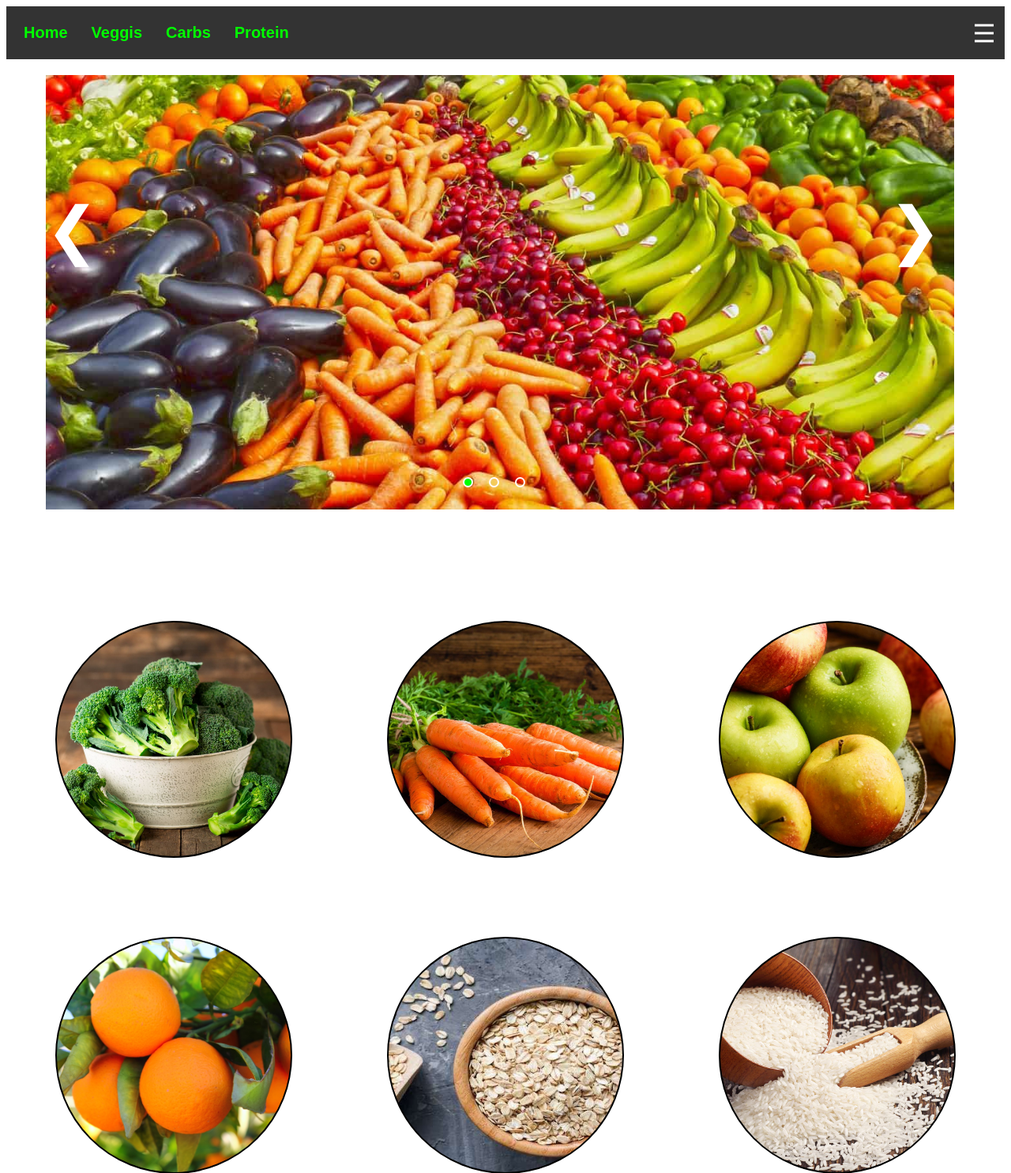
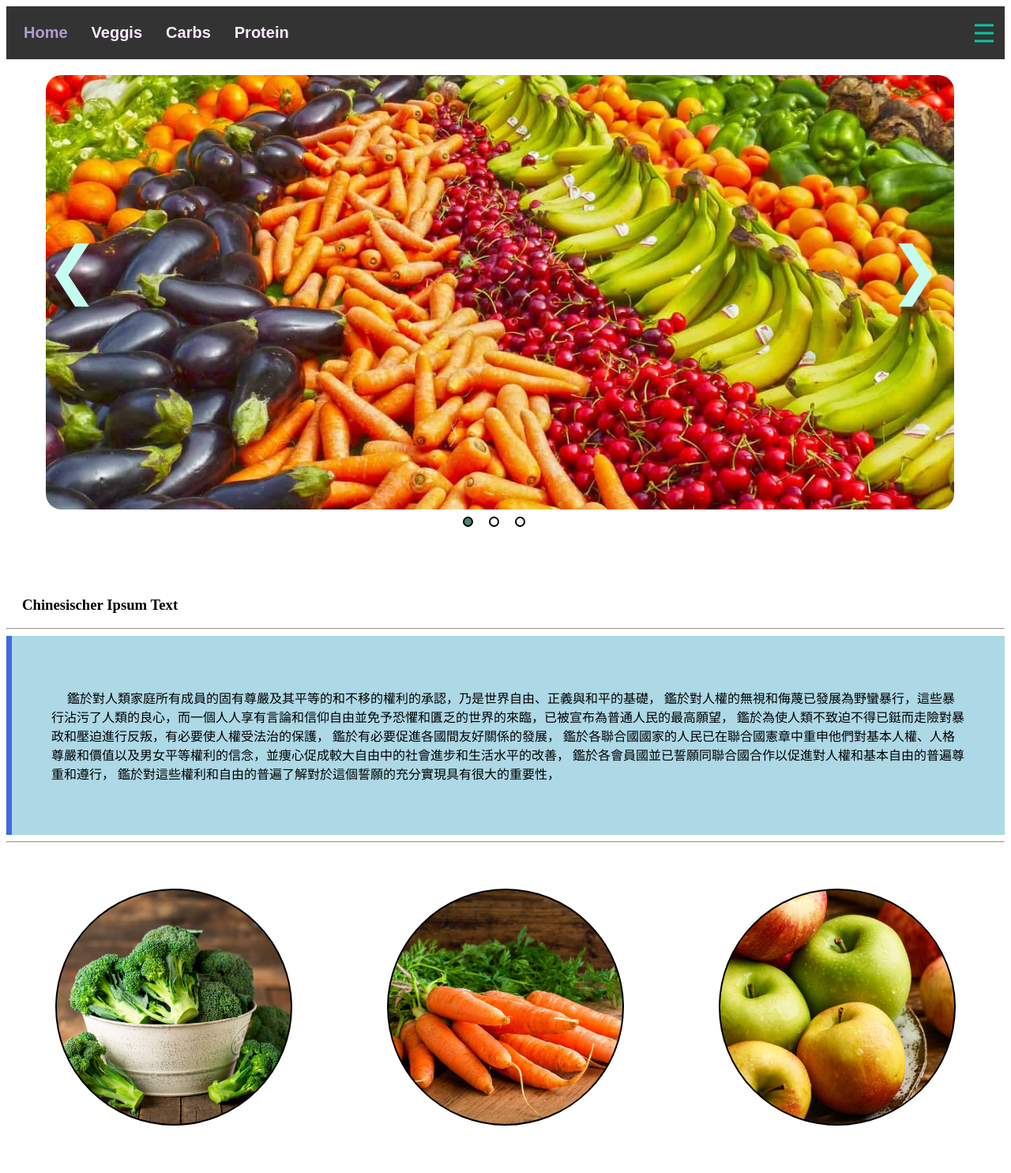
Before and after one commit to Sven1up/StarterProjekt, a PHP site: page /index.php in a window 1280 px wide. Shown: the top 1485 px of the page at 79% size. Run offline with PHP 8.4, Linux system fonts and the light colour scheme.

Commit message:
IpsumText

```diff
--- a/public/index.php
+++ b/public/index.php
@@ -18,6 +18,20 @@
     </div>
 </div>
 
+<h3 class="h3-title">Chinesischer Ipsum Text</h3>
+<hr>
+<div class="impsum">
+    <p> 鑑於對人類家庭所有成員的固有尊嚴及其平等的和不移的權利的承認，乃是世界自由、正義與和平的基礎，
+        鑑於對人權的無視和侮蔑已發展為野蠻暴行，這些暴行沾污了人類的良心，而一個人人享有言論和信仰自由並免予恐懼和匱乏的世界的來臨，已被宣布為普通人民的最高願望，
+        鑑於為使人類不致迫不得已鋌而走險對暴政和壓迫進行反叛，有必要使人權受法治的保護，
+        鑑於有必要促進各國間友好關係的發展，
+        鑑於各聯合國國家的人民已在聯合國憲章中重申他們對基本人權、人格尊嚴和價值以及男女平等權利的信念，並痩心促成較大自由中的社會進步和生活水平的改善，
+        鑑於各會員國並已誓願同聯合國合作以促進對人權和基本自由的普遍尊重和遵行，
+        鑑於對這些權利和自由的普遍了解對於這個誓願的充分實現具有很大的重要性， </p>
+</div>
+
+<hr>
+
 <div class="flex-container">
     <a class="gallery" target="_blank" href="Bilder/brokkoli.jpg" style="background-image: url('Bilder/brokkoli.jpg')"></a>
     <a class="gallery" target="_blank" href="Bilder/karotten.jpg" style="background-image: url('Bilder/karotten.jpg')"></a>
@@ -36,4 +50,7 @@
 
 </div>
 
+
+
+
 <?php include('templates/footer.php'); ?>
--- a/public/styles.css
+++ b/public/styles.css
@@ -53,9 +53,9 @@ nav{
 }
 
 .burger > span {
-    color: white;
+    color: #00c9a7;
     height: 10px;
-    border-bottom: 1px solid white;
+    border-bottom: 1px solid #00c9a7;
 }
 
 /* ---  Burger Drop Down --- */
@@ -66,7 +66,7 @@ a {
 
 .link1-menu.opened {
     height: 240px;
-    border: 2px solid lime;
+    border: 2px solid #00c9a7;
     padding: 20px;
 }
 
@@ -102,7 +102,7 @@ a {
 
 .link1:hover {
     background-color: Black;
-    color: Lime;
+    color: #00c9a7;
     -webkit-transition: all 0.3s ease;
     transition: all 0.3s ease;
     -webkit-border-radius: 8px;
@@ -113,7 +113,7 @@ a {
 /* --- Animation / SVG --- */
 .line {
     fill: none;
-    stroke: white;
+    stroke: #00c9a7;
     stroke-width: 3;
     transition: stroke-dasharray 600ms cubic-bezier(0.4, 0, 0.2, 1),
     stroke-dashoffset 600ms cubic-bezier(0.4, 0, 0.2, 1);
@@ -148,14 +148,14 @@ a {
 
 /* --- Nav Punkte --- */
 .Galeries{
-    color: Lime;
+    color: #fbeaff;
     text-decoration: none;
     font-family: arial;
     font-size: 20px;
 }
 
 .home{
-    color: Lime;
+    color: #b39cd0;
     text-decoration: none;
     font-family: arial;
     font-size: 20px;
@@ -188,6 +188,7 @@ a {
     background-position-y: top;
     background-repeat: no-repeat;
     background-size: cover;
+    border-radius: 20px;
 }
 
 .dot {
@@ -195,13 +196,13 @@ a {
     width:13px;
     padding:0;
     border-radius: 50%;
-    border: 2px solid white;
+    border: 2px solid black;
     display: inline-block;
 
 }
 
 .dot.white {
-    background-color: lime;
+    background-color: #4d8076;
 }
 
 .dot-nav{
@@ -211,11 +212,26 @@ a {
 .bottommiddle{
     display: flex;
     position: relative;
-    top: -400px;
-    color: white;
+    top: -350px;
+    color: #c4fcef;
     font-size: 80px;
     justify-content: space-between;
 }
+
+/* --- Ipsum Text --- */
+
+.h3-title{
+    text-indent: 20px;
+}
+
+.impsum{
+    text-indent: 20px;
+    padding: 50px;
+    text-align: left;
+    background-color: lightblue;
+    border-left: 7px solid royalblue;
+}
+
 
 /* --- Bilder --- */
 .veggiesimg{
@@ -224,6 +240,7 @@ a {
     margin-left: 50px;
     margin-right: 80px;
     margin-bottom: -300px;
+
 }
 
 .gallery {
@@ -278,7 +295,7 @@ footer
 }
 footer a:hover
 {
-    color:#32CD32;
+    color:#00c9a7;
     text-decoration:none;
 }
 
```
